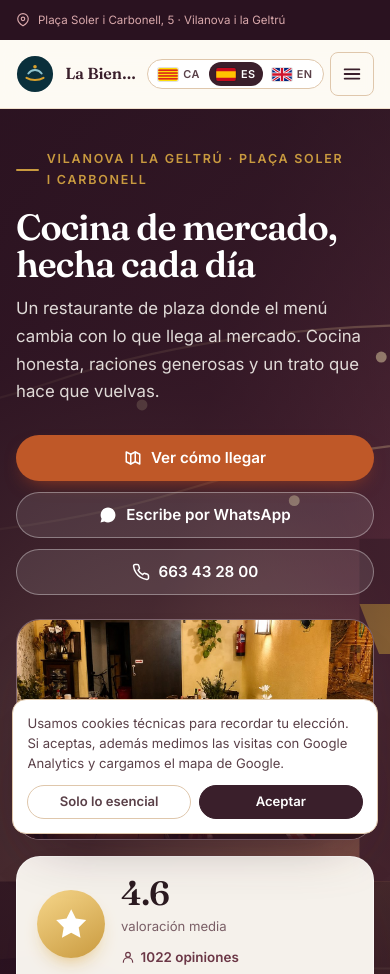
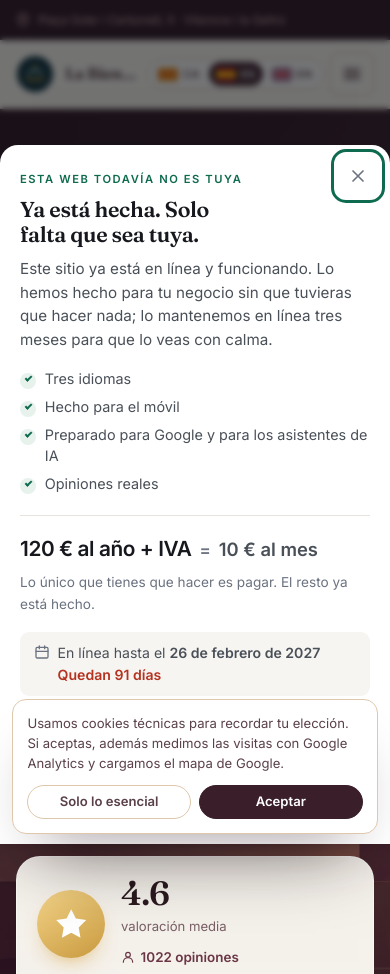
Before and after one commit to yourdataweb/labienpaga, a plain HTML site: page es/index.html in a window 390 px wide. Shown: the top 974 px of the page. Drawn offline with Linux system fonts and the light colour scheme.

Commit message:
Offer panel: state the offer, take the decision
Adds the branded offer dialog to every site: what the site is, that it is already live,
the price with its monthly equivalence, the date it comes down, and two actions (buy,
contact). Closable, with a quiet reopen pill so the decision is deferred not lost.

Ends are per site at launch + 3 months. buyUrl/offerEmail are read from data.json; when
they are empty the primary action is the phone call and no second button is shown, so
two controls never lead to the same place.

```diff
--- /dev/null
+++ b/assets/css/offer-panel.css
@@ -0,0 +1,313 @@
+/* ==========================================================================
+   Offer panel — the conversion surface for a site that is live but unbought.
+   Repo: yourdataweb/site-components
+   Vendored into each site at assets/css/offer-panel.css and pinned by
+   src/components.lock.
+
+   Colour strategy, and why:
+   - The site's own accent stays on the site. The panel uses a single high-contrast
+     action colour for the primary CTA and nothing else, so the eye has exactly one
+     place to go. Two competing accents is the most common reason a dialog gets read
+     and not acted on.
+   - The primary CTA is the only element on the panel with a filled background. The
+     secondary is a quiet outline: it must be findable, not tempting.
+   - Urgency is carried by a warm red *only* on the deadline line, never on the CTA.
+     A red button reads as error; a red date reads as a deadline.
+
+   The panel is an overlay, never the page: it can be closed and the site content is
+   untouched underneath.
+   ========================================================================== */
+
+html.sm-offer-open,
+html.sm-offer-open body {
+  overflow: hidden;
+}
+
+/* The cookie notice is a legal surface and must stay reachable while the panel is
+   open: a visitor cannot be asked to accept or decline tracking behind a modal. It
+   is raised above the backdrop and the panel never covers its bottom edge. */
+html.sm-offer-open #cookiebar,
+html.sm-offer-open .cookiebar,
+html.sm-offer-open #cookie-banner {
+  z-index: 300;
+}
+
+.sm-offer {
+  --offer-ink: #16181d;
+  --offer-ink-soft: #4a5058;
+  --offer-muted: #6b7280;
+  --offer-paper: #ffffff;
+  --offer-line: #e6e3dd;
+  --offer-action: #0f6b4f;      /* one action colour, WCAG AA on white at 5.9:1 */
+  --offer-action-hover: #0b5440;
+  --offer-urgent: #b4321f;      /* deadline only */
+
+  position: fixed;
+  inset: 0;
+  z-index: 200;
+  display: flex;
+  align-items: center;
+  justify-content: center;
+  padding: 1rem;
+  font-family: Inter, -apple-system, BlinkMacSystemFont, "Segoe UI", Roboto, sans-serif;
+  -webkit-font-smoothing: antialiased;
+}
+
+.sm-offer__backdrop {
+  position: absolute;
+  inset: 0;
+  background: rgba(16, 18, 22, .58);
+  backdrop-filter: blur(3px);
+}
+
+.sm-offer__panel {
+  position: relative;
+  width: min(100%, 30rem);
+  max-height: calc(100vh - 2rem);
+  overflow-y: auto;
+  background: var(--offer-paper);
+  color: var(--offer-ink);
+  border-radius: 16px;
+  padding: 2rem 2rem 1.5rem;
+  box-shadow: 0 30px 80px -32px rgba(0, 0, 0, .55), 0 2px 8px rgba(0, 0, 0, .10);
+  animation: sm-offer-in .28s cubic-bezier(.22, 1, .36, 1);
+}
+
+@keyframes sm-offer-in {
+  from { opacity: 0; transform: translateY(12px) scale(.985); }
+  to   { opacity: 1; transform: none; }
+}
+@media (prefers-reduced-motion: reduce) {
+  .sm-offer__panel { animation: none; }
+}
+
+/* Close: top-right, 44px hit area, muted but not hidden. */
+.sm-offer__close {
+  position: absolute;
+  top: .6rem;
+  right: .6rem;
+  width: 44px;
+  height: 44px;
+  display: inline-flex;
+  align-items: center;
+  justify-content: center;
+  border: 0;
+  border-radius: 10px;
+  background: transparent;
+  color: var(--offer-muted);
+  cursor: pointer;
+}
+.sm-offer__close:hover { background: #f3f1ed; color: var(--offer-ink); }
+.sm-offer__close:focus-visible { outline: 3px solid var(--offer-action); outline-offset: 2px; }
+
+.sm-offer__kicker {
+  margin: 0 0 .55rem;
+  font-size: .7rem;
+  font-weight: 700;
+  letter-spacing: .14em;
+  text-transform: uppercase;
+  color: var(--offer-action);
+}
+
+.sm-offer__title {
+  margin: 0 0 .6rem;
+  font-family: Fraunces, Georgia, serif;
+  font-size: 1.6rem;
+  line-height: 1.15;
+  letter-spacing: -.015em;
+  color: var(--offer-ink);
+  padding-right: 2rem;
+}
+
+.sm-offer__lead {
+  margin: 0 0 1.1rem;
+  font-size: .95rem;
+  line-height: 1.55;
+  color: var(--offer-ink-soft);
+}
+
+/* Feature list: scannable, checkmarks, no icons fighting for attention. */
+.sm-offer__features {
+  margin: 0 0 1.25rem;
+  padding: 0;
+  list-style: none;
+  display: grid;
+  gap: .45rem;
+}
+.sm-offer__feature {
+  position: relative;
+  padding-left: 1.55rem;
+  font-size: .9rem;
+  line-height: 1.45;
+  color: var(--offer-ink-soft);
+}
+.sm-offer__feature::before {
+  content: "";
+  position: absolute;
+  left: 0;
+  top: .28rem;
+  width: 1rem;
+  height: 1rem;
+  border-radius: 50%;
+  background: #e7f2ed;
+}
+.sm-offer__feature::after {
+  content: "";
+  position: absolute;
+  left: .29rem;
+  top: .47rem;
+  width: .42rem;
+  height: .24rem;
+  border-left: 2px solid var(--offer-action);
+  border-bottom: 2px solid var(--offer-action);
+  transform: rotate(-45deg);
+}
+
+/* Price: the yearly figure and its monthly equivalent bound by an equals sign, so
+   they cannot be read as two separate charges. */
+.sm-offer__price {
+  display: flex;
+  align-items: baseline;
+  flex-wrap: wrap;
+  gap: .5rem;
+  padding: 1rem 0 .2rem;
+  border-top: 1px solid var(--offer-line);
+}
+.sm-offer__price-year {
+  font-size: 1.5rem;
+  font-weight: 700;
+  letter-spacing: -.02em;
+  color: var(--offer-ink);
+}
+.sm-offer__price-eq {
+  font-size: 1.05rem;
+  font-weight: 700;
+  color: var(--offer-muted);
+}
+.sm-offer__price-month {
+  font-size: 1.15rem;
+  font-weight: 600;
+  color: var(--offer-ink-soft);
+}
+.sm-offer__price-note {
+  margin: .1rem 0 0;
+  font-size: .85rem;
+  color: var(--offer-muted);
+}
+
+/* Deadline: warm red, the only place colour is allowed to alarm. */
+.sm-offer__meta {
+  display: flex;
+  align-items: flex-start;
+  gap: .5rem;
+  margin: 1rem 0 0;
+  padding: .7rem .85rem;
+  background: #f7f5f2;
+  border-radius: 9px;
+  font-size: .88rem;
+  line-height: 1.4;
+  color: var(--offer-ink-soft);
+}
+.sm-offer__meta svg { flex: none; margin-top: .1rem; color: var(--offer-muted); }
+.sm-offer__meta.is-urgent { background: #fdf1ee; color: #6d2318; }
+.sm-offer__meta.is-urgent svg { color: var(--offer-urgent); }
+.sm-offer__meta strong { color: inherit; }
+.sm-offer__days { display: block; font-weight: 600; color: var(--offer-urgent); margin-top: .15rem; }
+
+/* Actions: one filled, one outline. */
+.sm-offer__actions {
+  display: grid;
+  gap: .6rem;
+  margin-top: 1.4rem;
+}
+.sm-offer__cta {
+  display: inline-flex;
+  align-items: center;
+  justify-content: center;
+  min-height: 52px;
+  padding: .9rem 1.25rem;
+  border-radius: 10px;
+  background: var(--offer-action);
+  color: #fff;
+  font-size: 1rem;
+  font-weight: 700;
+  text-decoration: none;
+  transition: background-color .15s ease;
+}
+.sm-offer__cta:hover { background: var(--offer-action-hover); }
+.sm-offer__cta:focus-visible { outline: 3px solid var(--offer-action); outline-offset: 3px; }
+
+.sm-offer__secondary {
+  display: inline-flex;
+  align-items: center;
+  justify-content: center;
+  min-height: 46px;
+  padding: .7rem 1.25rem;
+  border: 1px solid var(--offer-line);
+  border-radius: 10px;
+  color: var(--offer-ink);
+  font-size: .93rem;
+  font-weight: 600;
+  text-decoration: none;
+}
+.sm-offer__secondary:hover { background: #f7f5f2; }
+.sm-offer__secondary:focus-visible { outline: 3px solid var(--offer-action); outline-offset: 3px; }
+
+.sm-offer__foot {
+  margin: .9rem 0 0;
+  font-size: .78rem;
+  line-height: 1.45;
+  color: var(--offer-muted);
+  text-align: center;
+}
+
+/* ---------------------------------------------------------------- mobile
+   Full-height sheet on a phone: the desktop dialog wastes the space it has and
+   pushes the CTA below the fold once the feature list wraps. */
+@media (max-width: 560px) {
+  .sm-offer { padding: 0; align-items: flex-end; }
+  .sm-offer__panel {
+    width: 100%;
+    max-height: 92vh;
+    border-radius: 18px 18px 0 0;
+    padding: 1.6rem 1.25rem 1.25rem;
+    animation: sm-offer-up .3s cubic-bezier(.22, 1, .36, 1);
+  }
+  @keyframes sm-offer-up {
+    from { opacity: 0; transform: translateY(24px); }
+    to   { opacity: 1; transform: none; }
+  }
+  .sm-offer__title { font-size: 1.35rem; }
+  .sm-offer__price-year { font-size: 1.3rem; }
+}
+
+/* ---------------------------------------------------------------- pill
+   After closing: small, low-contrast, bottom-left, out of the thumb's path. */
+/* `body >` is deliberate: a site stylesheet can define a generic `.sm-offer-pill`
+   or reset `position` on buttons, and the last-loaded rule wins. Anchoring the
+   selector keeps the pill fixed to the viewport instead of landing in normal flow
+   at the bottom of the document, where it is unclickable. */
+body > .sm-offer-pill {
+  position: fixed !important;
+  left: 1rem;
+  bottom: 1rem;
+  z-index: 190;
+  display: inline-flex;
+  align-items: center;
+  gap: .45rem;
+  max-width: calc(100vw - 2rem);
+  padding: .6rem .9rem;
+  border: 1px solid #ddd8cf;
+  border-radius: 999px;
+  background: rgba(255, 255, 255, .96);
+  color: #16181d;
+  font-family: Inter, -apple-system, BlinkMacSystemFont, "Segoe UI", Roboto, sans-serif;
+  font-size: .82rem;
+  font-weight: 600;
+  line-height: 1.2;
+  cursor: pointer;
+  box-shadow: 0 6px 20px -10px rgba(0, 0, 0, .35);
+}
+.sm-offer-pill:hover { background: #fff; }
+.sm-offer-pill:focus-visible { outline: 3px solid #0f6b4f; outline-offset: 2px; }
+.sm-offer-pill svg { flex: none; color: #0f6b4f; }
--- /dev/null
+++ b/assets/js/offer-panel.js
@@ -0,0 +1,237 @@
+/**
+ * Offer panel — the conversion surface.
+ *
+ * Source of truth: yourdataweb/site-components (offer-panel.css, offer-panel.js).
+ * Vendored into every site by scripts/sync-shared.mjs and pinned by src/components.lock.
+ *
+ * The situation this serves: the business has a finished website it did not commission.
+ * The site is live for a fixed period, then it comes down unless they buy. This panel is
+ * where that fact is stated and where the decision is made.
+ *
+ * Read from the site's data file (src/data.json):
+ *   offerEnds   ISO date (YYYY-MM-DD) the site stops being free. Omit to hide the countdown.
+ *   buyUrl      checkout / payment link. When absent the primary action becomes a call,
+ *               because inventing a "buy" that only dials a phone would be a mislabel.
+ *   offerEmail  contact address for the sales action. When absent, falls back to the phone.
+ *
+ * Behaviour, deliberately conservative:
+ *   - Shows once per visit (sessionStorage), not on every page load, and never again in the
+ *     same tab after closing. A nagging modal is why visitors bounce.
+ *   - Closing leaves a small, quiet "offer" pill so the decision is never lost, only deferred.
+ *   - Escape closes, focus is trapped while open and restored on close, the page behind is
+ *     inert to mouse and keyboard.
+ *   - With JavaScript off nothing renders: the site stays fully readable, which is the point
+ *     of the site. The panel is an overlay, never the content.
+ */
+(function () {
+  "use strict";
+
+  var KEY = "sm-offer-dismissed-v1";
+  var DELAY = 900;
+
+  function readConfig() {
+    var el = document.getElementById("sm-offer-config");
+    if (!el) return null;
+    try { return JSON.parse(el.textContent); } catch (e) { return null; }
+  }
+
+  function daysLeft(iso) {
+    if (!iso) return null;
+    var end = new Date(iso + "T23:59:59").getTime();
+    if (isNaN(end)) return null;
+    return Math.ceil((end - Date.now()) / 86400000);
+  }
+
+  function dismissed() {
+    try { return sessionStorage.getItem(KEY) === "1"; } catch (e) { return false; }
+  }
+  function remember() {
+    try { sessionStorage.setItem(KEY, "1"); } catch (e) { /* private mode */ }
+  }
+
+  function build(cfg, t) {
+    var overlay = document.createElement("div");
+    overlay.className = "sm-offer";
+    overlay.setAttribute("role", "dialog");
+    overlay.setAttribute("aria-modal", "true");
+    overlay.setAttribute("aria-labelledby", "sm-offer-title");
+    overlay.setAttribute("aria-describedby", "sm-offer-lead");
+
+    var days = daysLeft(cfg.offerEnds);
+    var urgent = days !== null && days <= 30;
+
+    var features = (t.features || []).map(function (f) {
+      return '<li class="sm-offer__feature">' + f + "</li>";
+    }).join("");
+
+    /* Days are stated as a number, not a ticking clock: a per-second countdown on a
+       three-month window is theatre, and visitors read theatre as pressure. */
+    var meta = "";
+    if (cfg.offerEnds) {
+      meta = '<p class="sm-offer__meta' + (urgent ? " is-urgent" : "") + '">' +
+        '<svg viewBox="0 0 24 24" width="16" height="16" fill="none" stroke="currentColor" stroke-width="2" stroke-linecap="round" stroke-linejoin="round" aria-hidden="true"><rect x="3" y="5" width="18" height="16" rx="2"/><path d="M8 3v4M16 3v4M3 11h18"/></svg>' +
+        '<span>' + t.until + " <strong>" + cfg.offerEndsLabel + "</strong>" +
+        (days !== null && days > 0
+          ? ' <span class="sm-offer__days">' + t.days.replace("{n}", days) + "</span>"
+          : "") +
+        "</span></p>";
+    }
+
+    /* Two actions must go two different places. Without a checkout link the primary
+       becomes the phone call, and the secondary is dropped rather than pointing at the
+       same number twice — two buttons that do the same thing is a dead end dressed as
+       a choice. */
+    /* No checkout link and no phone means there is no action to offer. Never build a
+       `tel:` with an empty number: it renders a dead link, and on a business with no
+       phone that is worse than admitting there is only one way to reach them. */
+    var hasPhone = !!(cfg.phoneE164 && String(cfg.phoneE164).replace(/[^0-9]/g, "").length >= 6);
+    var primaryHref = cfg.buyUrl || (hasPhone ? ("tel:" + cfg.phoneE164) : ("mailto:" + (cfg.offerEmail || "")));
+    if (!cfg.buyUrl && !hasPhone && !cfg.offerEmail) return null;
+    var primaryLabel = cfg.buyUrl ? t.buy : (hasPhone ? t.buyPhone : t.contact);
+    var primaryAttrs = cfg.buyUrl ? ' target="_blank" rel="noopener"' : "";
+
+    var secondaryHref = "";
+    var secondaryLabel = "";
+    if (cfg.buyUrl) {
+      /* Checkout exists: the alternative is a human, by email if we have one. */
+      if (cfg.offerEmail) { secondaryHref = "mailto:" + cfg.offerEmail; secondaryLabel = t.contact; }
+      else if (hasPhone) { secondaryHref = "tel:" + cfg.phoneE164; secondaryLabel = t.call; }
+    } else if (cfg.offerEmail && hasPhone) {
+      secondaryHref = "tel:" + cfg.phoneE164;
+      secondaryLabel = t.call;
+    }
+
+    overlay.innerHTML =
+      '<div class="sm-offer__backdrop" data-offer-close></div>' +
+      '<div class="sm-offer__panel">' +
+        '<button class="sm-offer__close" type="button" data-offer-close aria-label="' + t.close + '">' +
+          '<svg viewBox="0 0 24 24" width="20" height="20" fill="none" stroke="currentColor" stroke-width="2" stroke-linecap="round" aria-hidden="true"><path d="m6 6 12 12M18 6 6 18"/></svg>' +
+        "</button>" +
+        '<p class="sm-offer__kicker">' + t.kicker + "</p>" +
+        '<h2 class="sm-offer__title" id="sm-offer-title">' + t.title + "</h2>" +
+        '<p class="sm-offer__lead" id="sm-offer-lead">' + t.lead + "</p>" +
+        (features ? '<ul class="sm-offer__features">' + features + "</ul>" : "") +
+        '<div class="sm-offer__price">' +
+          '<span class="sm-offer__price-year">' + t.priceYear + "</span>" +
+          '<span class="sm-offer__price-eq" aria-hidden="true">=</span>' +
+          '<span class="sm-offer__price-month">' + t.priceMonth + "</span>" +
+        "</div>" +
+        '<p class="sm-offer__price-note">' + t.priceNote + "</p>" +
+        meta +
+        '<div class="sm-offer__actions">' +
+          '<a class="sm-offer__cta" href="' + primaryHref + '"' + primaryAttrs + ">" +
+            t.cta + "</a>" +
+          (secondaryHref
+            ? '<a class="sm-offer__secondary" href="' + secondaryHref + '">' + secondaryLabel + "</a>"
+            : "") +
+        "</div>" +
+        '<p class="sm-offer__foot">' + t.foot + "</p>" +
+      "</div>";
+
+    return overlay;
+  }
+
+  function init() {
+    var cfg = readConfig();
+    if (!cfg || !cfg.copy) return;
+
+    var page = document.body;
+    var opener = null;
+
+    function open() {
+      if (document.getElementById("sm-offer-root")) return;
+      var overlay = build(cfg, cfg.copy);
+      /* No reachable action at all: show nothing rather than a panel with no exit. */
+      if (!overlay) { showPill(); return; }
+      overlay.id = "sm-offer-root";
+      page.appendChild(overlay);
+      page.classList.add("sm-offer-open");
+      document.documentElement.classList.add("sm-offer-open");
+
+      var focusables = overlay.querySelectorAll(
+        'a[href], button:not([disabled])'
+      );
+      var first = focusables[0];
+      var last = focusables[focusables.length - 1];
+      if (first) first.focus({ preventScroll: true });
+
+      overlay.addEventListener("keydown", function (e) {
+        if (e.key === "Escape") { close(); return; }
+        if (e.key !== "Tab" || !focusables.length) return;
+        /* Keep Tab inside the dialog; without this it walks into the page behind. */
+        if (e.shiftKey && document.activeElement === first) {
+          e.preventDefault(); last.focus();
+        } else if (!e.shiftKey && document.activeElement === last) {
+          e.preventDefault(); first.focus();
+        }
+      });
+    }
+
+    function close() {
+      var overlay = document.getElementById("sm-offer-root");
+      if (overlay) overlay.parentNode.removeChild(overlay);
+      page.classList.remove("sm-offer-open");
+      document.documentElement.classList.remove("sm-offer-open");
+      remember();
+      showPill();
+      if (opener && opener.focus) opener.focus({ preventScroll: true });
+    }
+
+    /* A quiet reopen affordance, so closing defers the decision instead of losing it. */
+    function showPill() {
+      if (document.getElementById("sm-offer-pill")) return;
+      var pill = document.createElement("button");
+      pill.id = "sm-offer-pill";
+      pill.className = "sm-offer-pill";
+      pill.type = "button";
+      pill.innerHTML =
+        '<svg viewBox="0 0 24 24" width="16" height="16" fill="none" stroke="currentColor" stroke-width="2" stroke-linecap="round" stroke-linejoin="round" aria-hidden="true"><circle cx="12" cy="12" r="9"/><path d="M12 8v.01M11 12h1v4h1"/></svg>' +
+        "<span>" + cfg.copy.pill + "</span>";
+      pill.addEventListener("click", function (e) {
+        /* Direct binding, and the event is consumed here: a site script that stops
+           propagation on body clicks was swallowing the reopen. */
+        e.preventDefault();
+        e.stopPropagation();
+        opener = pill;
+        if (pill.parentNode) pill.parentNode.removeChild(pill);
+        open();
+      }, true);
+      page.appendChild(pill);
+    }
+
+    page.addEventListener("click", function (e) {
+      if (e.target.closest("[data-offer-close]")) { close(); }
+    });
+
+    if (dismissed()) {
+      showPill();
+    } else {
+      /* Never steal a click the visitor has already made. If they interact with the
+         page (language switch, nav, a link) before the panel is due, drop the auto
+         open and leave the pill: a dialog that appears under someone's cursor while
+         they are choosing a language is the worst possible first impression. */
+      var cancelled = false;
+      function cancel() {
+        if (cancelled) return;
+        cancelled = true;
+        window.clearTimeout(timer);
+        document.removeEventListener("pointerdown", cancel, true);
+        document.removeEventListener("keydown", cancel, true);
+        if (!document.getElementById("sm-offer-root")) showPill();
+      }
+      var timer = window.setTimeout(function () {
+        document.removeEventListener("pointerdown", cancel, true);
+        document.removeEventListener("keydown", cancel, true);
+        open();
+      }, DELAY);
+      document.addEventListener("pointerdown", cancel, true);
+      document.addEventListener("keydown", cancel, true);
+    }
+  }
+
+  if (document.readyState === "loading") {
+    document.addEventListener("DOMContentLoaded", init);
+  } else {
+    init();
+  }
+})();
--- a/es/index.html
+++ b/es/index.html
@@ -43,6 +43,8 @@
 <link rel="stylesheet" href="../assets/css/components.css">
 <link rel="stylesheet" href="../assets/css/header-tools.css">
 <link rel="stylesheet" href="../assets/css/styles.css">
+<link rel="stylesheet" href="../assets/css/offer-panel.css">
+
 
 <script>
   /* Google Analytics 4 with consent mode. Goes in <head> of every generated page,
@@ -651,6 +653,10 @@
 
 <script src="../assets/js/components.js" defer></script>
 <script src="../assets/js/main.js" defer></script>
+
+<script type="application/json" id="sm-offer-config">{"offerEnds":"2027-02-26","offerEndsLabel":"26 de febrero de 2027","buyUrl":"","offerEmail":"","phoneE164":"+34663432800","copy":{"kicker":"Esta web todavía no es tuya","title":"Ya está hecha. Solo falta que sea tuya.","lead":"Este sitio ya está en línea y funcionando. Lo hemos hecho para tu negocio sin que tuvieras que hacer nada; lo mantenemos en línea tres meses para que lo veas con calma.","features":["Tres idiomas","Hecho para el móvil","Preparado para Google y para los asistentes de IA","Opiniones reales"],"priceYear":"120 € al año + IVA","priceMonth":"10 € al mes","priceNote":"Lo único que tienes que hacer es pagar. El resto ya está hecho.","until":"En línea hasta el","days":"Quedan {n} días","cta":"Quiero la web","buy":"Quiero la web","buyPhone":"Llama y quédate con ella","contact":"Habla con nosotros","call":"Llámanos","close":"Cerrar","pill":"Esta web todavía no es tuya","foot":"Si no la quieres, la retiramos al terminar el periodo. Sin compromiso."}}</script>
+<script src="../assets/js/offer-panel.js" defer></script>
+
 <script src="../assets/js/header-tools.js" defer></script>
 </body>
 </html>
--- a/scripts/sync-shared.mjs
+++ b/scripts/sync-shared.mjs
@@ -26,6 +26,9 @@ const FILES = [
   /* Header toolbar: one row for name + menu button + language switch on every site. */
   { from: "header-tools.css", to: "assets/css/header-tools.css" },
   { from: "header-tools.js", to: "assets/js/header-tools.js" },
+  /* Offer panel: the buy/contact CTA for a site that is live but unbought. */
+  { from: "offer-panel.css", to: "assets/css/offer-panel.css" },
+  { from: "offer-panel.js", to: "assets/js/offer-panel.js" },
 ];
 
 const sha = (buf) => createHash("sha256").update(buf).digest("hex");
--- a/src/data.json
+++ b/src/data.json
@@ -94,5 +94,8 @@
   "accent": "#3a1f2b",
   "deep": "#2a1220",
   "gold": "#c99a3f",
-  "light": "#d9a8ab"
+  "light": "#d9a8ab",
+  "offerEnds": "2027-02-26",
+  "buyUrl": "",
+  "offerEmail": ""
 }
```
Also changed, not shown: en/index.html (+6 -0 lines), index.html (+6 -0 lines), scripts/build.mjs (+44 -1 lines), src/i18n/ca.json (+24 -0 lines), src/i18n/en.json (+24 -0 lines), src/i18n/es.json (+24 -0 lines), src/template.html (+6 -0 lines), 1 other file.
